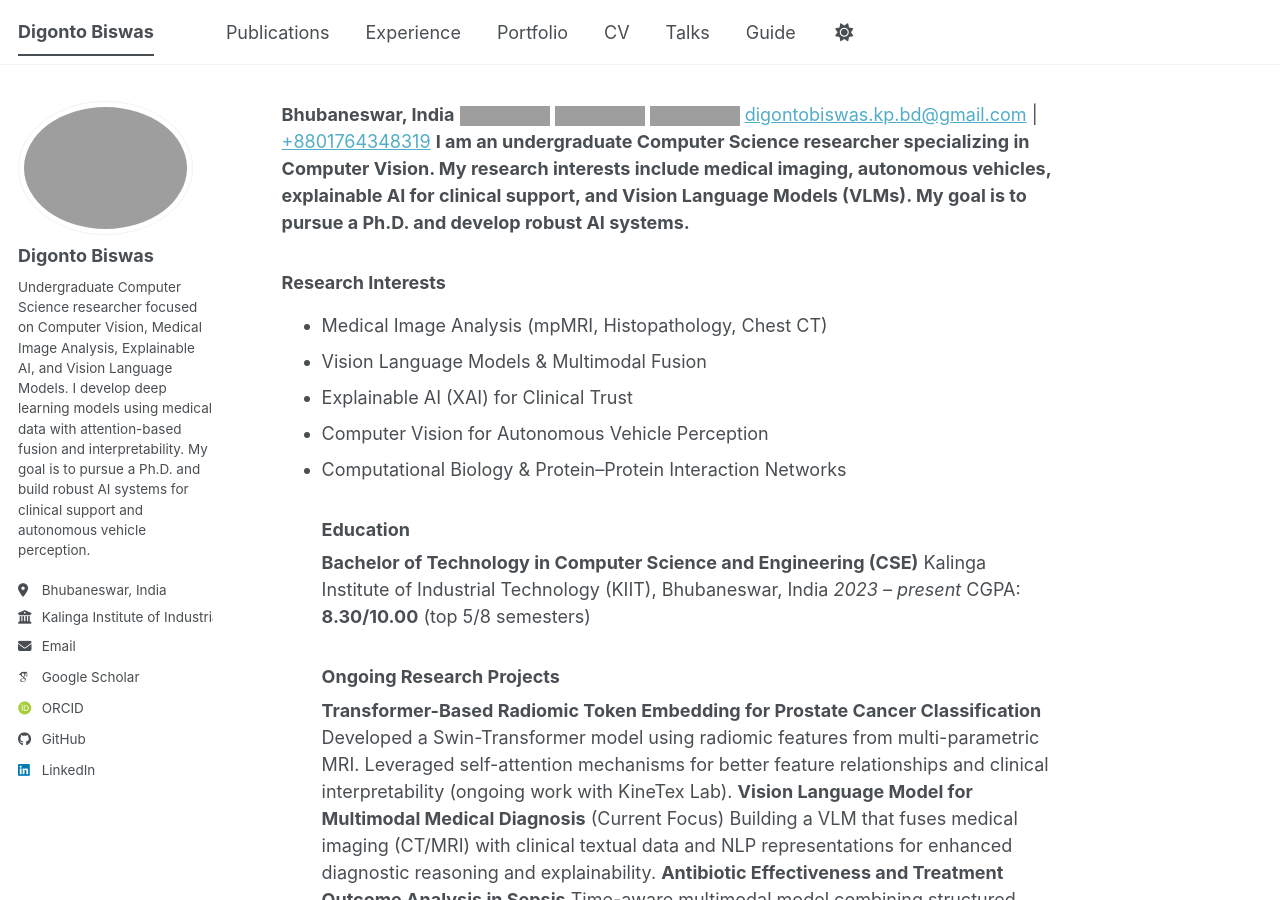
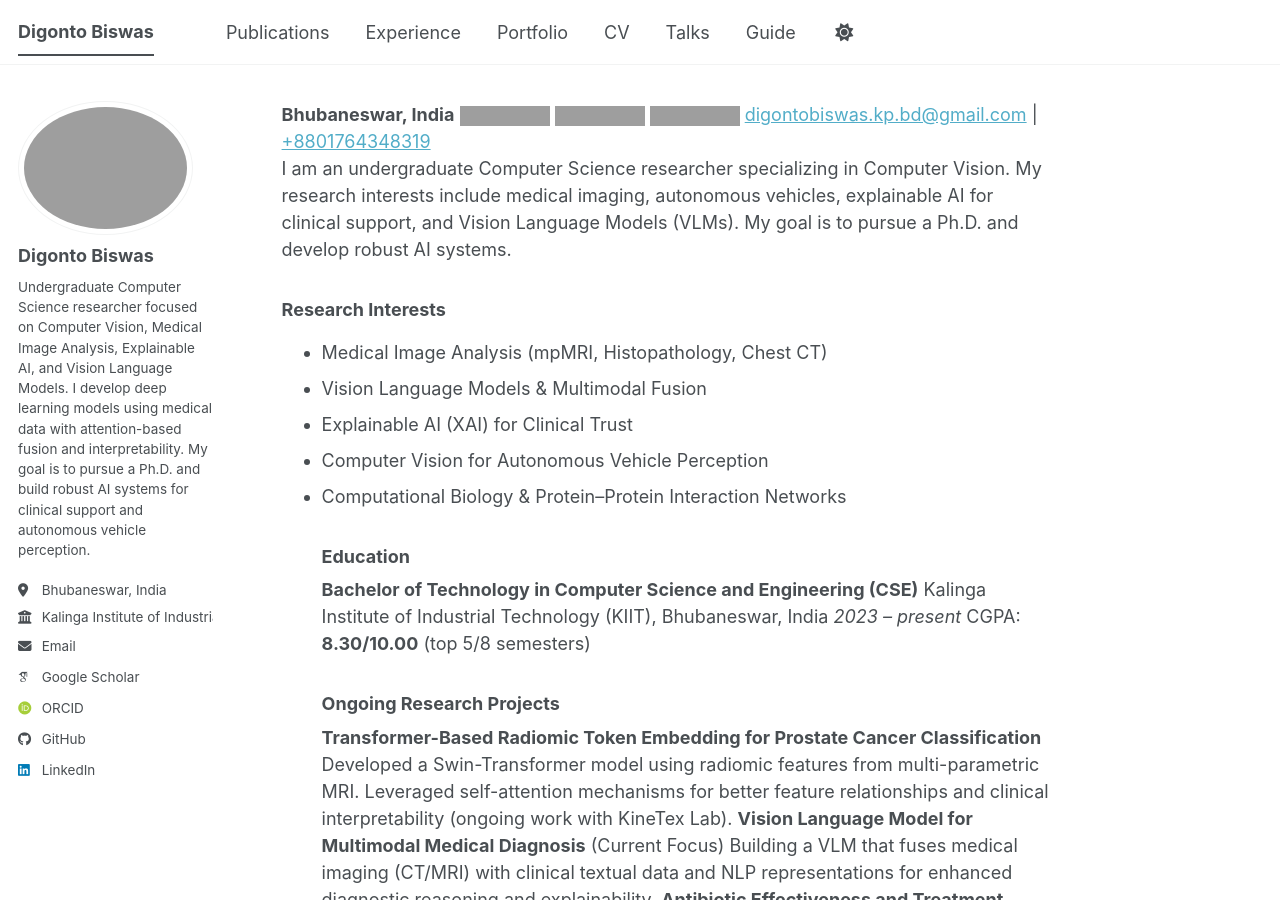
Before and after one commit to digontobiswas/digontobiswas.github.io, a Jekyll site: the page built from _pages/about.md, in a window 1280 px wide and 900 px high. Built offline with Jekyll 4.4.1, drawn with Linux system fonts in a browser that asks for light colours; some web fonts are replaced; a script bundle is joined from its source files by our own code; library files that are not in the unit come from our copies; grey boxes are pictures that could not be loaded.

```diff
--- a/_pages/about.md
+++ b/_pages/about.md
@@ -11,10 +11,10 @@ redirect_from:
 [![GitHub](https://img.shields.io/badge/GitHub-digontobiswas-black?style=flat&logo=github)](https://github.com/digontobiswas)
 [![Google Scholar](https://img.shields.io/badge/Google_Scholar-4285F4?style=flat&logo=google-scholar)](https://scholar.google.com/citations?user=cdnKCqMAAAAJ)
 [![LinkedIn](https://img.shields.io/badge/LinkedIn-0077B5?style=flat&logo=linkedin&logoColor=white)](https://www.linkedin.com/in/digonto-biswas/)
-[digontobiswas.kp.bd@gmail.com](mailto:digontobiswas.kp.bd@gmail.com) | [+8801764348319](tel:+8801764348319)
-**I am an undergraduate Computer Science researcher specializing in Computer Vision. My research interests include medical
+[digontobiswas.kp.bd@gmail.com](mailto:digontobiswas.kp.bd@gmail.com) | [+8801764348319](tel:+8801764348319) \
+I am an undergraduate Computer Science researcher specializing in Computer Vision. My research interests include medical
 imaging, autonomous vehicles, explainable AI for clinical support, and Vision Language Models (VLMs). My goal is to
-pursue a Ph.D. and develop robust AI systems.**
+pursue a Ph.D. and develop robust AI systems.
 ### Research Interests
 - Medical Image Analysis (mpMRI, Histopathology, Chest CT)
 - Vision Language Models & Multimodal Fusion
```
